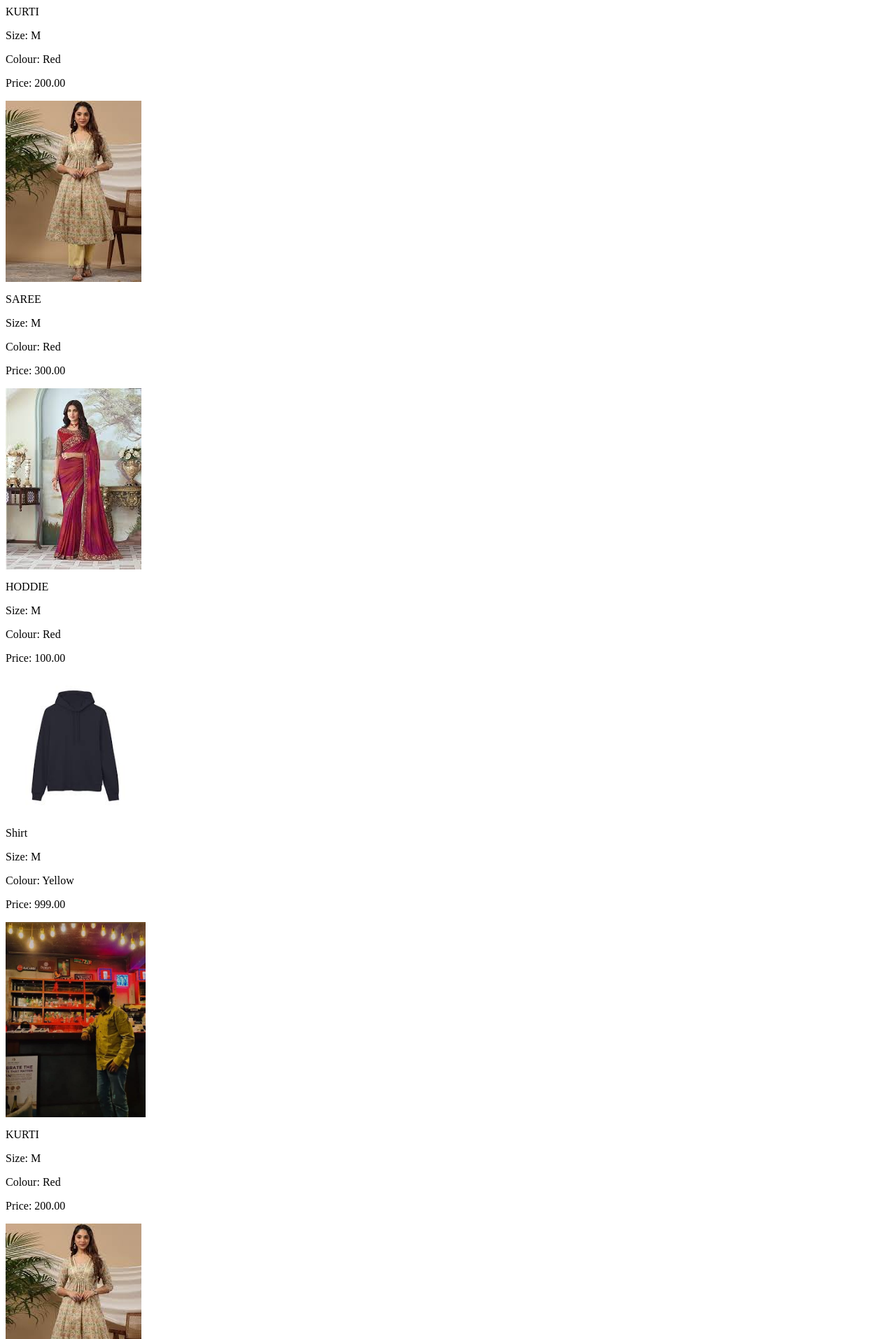
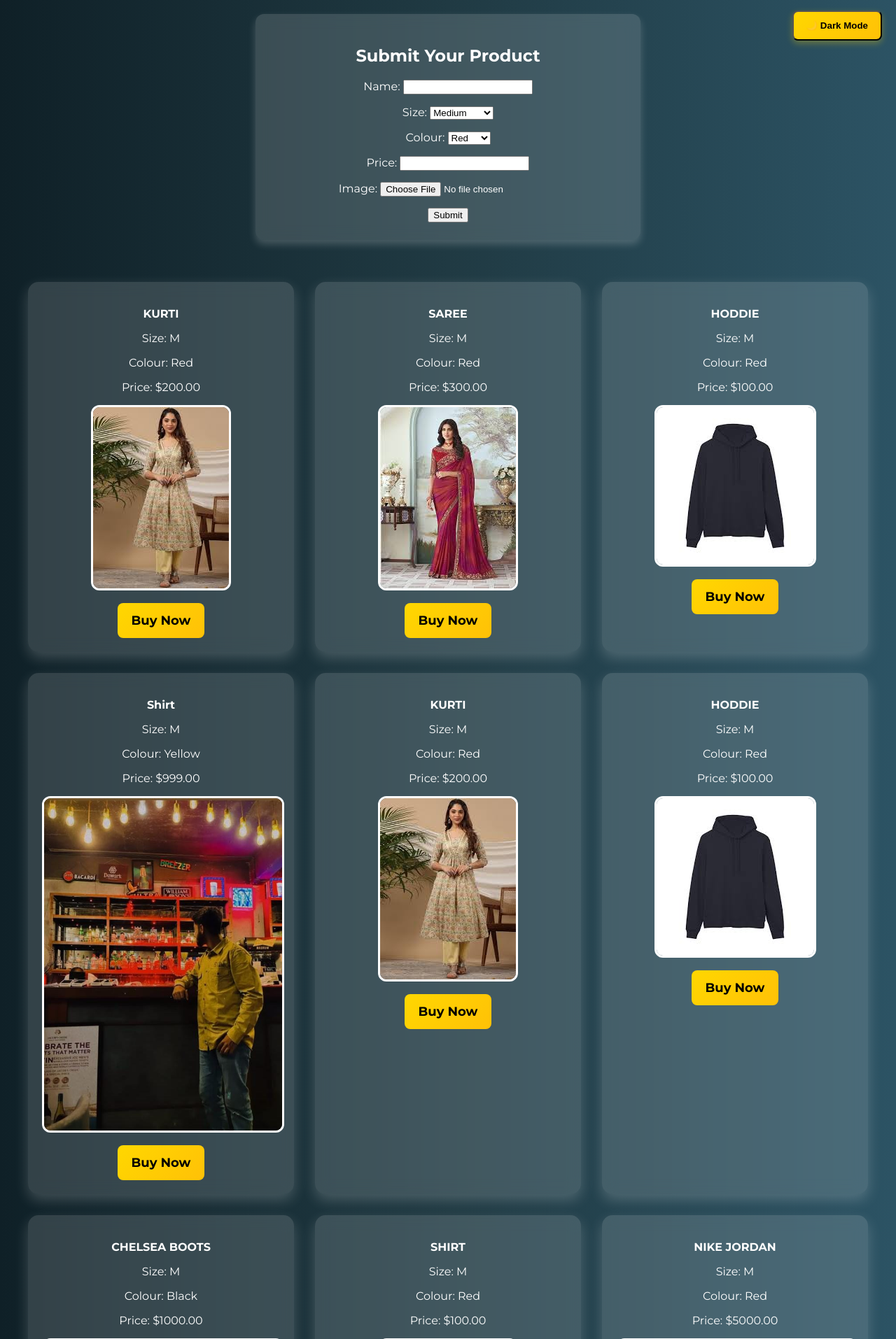
Before and after one commit to milkywayisouruniverse/CRUD-, a Django app: page /clothing/ in a window 1280 px wide. Shown: the top 1914 px of the page at 70% size. Run offline with Django 5.2, Linux system fonts and the light colour scheme; data comes from the database, SQL or seed files in the repository; both versions use the stored data as it was after the commit.

Commit message:
Eeshika's first commit

```diff
--- /dev/null
+++ b/clothing/forms.py
@@ -0,0 +1,7 @@
+from django import forms
+from.models import Product
+
+class ProductForm(forms.ModelForm):
+    class Meta:
+        model = Product
+        fields=['name','size','colour','price','image']
--- a/clothing/templates/clothing/fashion.html
+++ b/clothing/templates/clothing/fashion.html
@@ -1,10 +1,167 @@
-{% for p_i in pro_img %}
+<!DOCTYPE html>
+<html lang="en">
+<head>
+    <meta charset="UTF-8">
+    <meta name="viewport" content="width=device-width, initial-scale=1.0">
+    <title>Luxury Product Gallery</title>
 
-<p>{{ p_i.name }}</p>
-<p>Size: {{ p_i.size }}</p>
-<p>Colour: {{ p_i.colour }}</p>
-<p>Price: {{ p_i.price }}</p>
-<img src="{{ p_i.image.url }}" alt="{{ p_i.name }}" style="max-width: 200px; height: auto;">
+    <style>
+        @import url('https://fonts.googleapis.com/css2?family=Montserrat:wght@300;400;700&display=swap');
 
+        body {
+            font-family: 'Montserrat', sans-serif;
+            background: linear-gradient(to right, #0f2027, #203a43, #2c5364);
+            color: white;
+            margin: 0;
+            padding: 0;
+            display: flex;
+            flex-direction: column;
+            align-items: center;
+            justify-content: center;
+            min-height: 100vh;
+            transition: background 0.5s ease, color 0.5s ease;
+        }
 
-{% endfor %}
+        .dark-mode {
+            background: linear-gradient(to right, #000000, #434343);
+            color: #f8f8f8;
+        }
+
+        .toggle-container {
+            position: fixed;
+            top: 15px;
+            right: 20px;
+            z-index: 10;
+        }
+
+        .toggle-button {
+            padding: 12px 18px;
+            background: linear-gradient(135deg, #FFD700, #FFC107);
+            color: black;
+            font-weight: bold;
+            border-radius: 8px;
+            cursor: pointer;
+            transition: all 0.3s ease;
+            box-shadow: 0 4px 10px rgba(255, 215, 0, 0.3);
+        }
+
+        .toggle-button:hover {
+            background: linear-gradient(135deg, #FFC107, #FF9800);
+            transform: scale(1.08);
+        }
+
+        .form-container {
+            background: rgba(255, 255, 255, 0.15);
+            padding: 25px;
+            border-radius: 12px;
+            box-shadow: 0 6px 12px rgba(255, 255, 255, 0.2);
+            backdrop-filter: blur(10px);
+            margin: 20px;
+            width: 90%;
+            max-width: 500px;
+            text-align: center;
+            animation: fadeIn 1.2s ease-in-out;
+        }
+
+        .product-container {
+            display: grid;
+            grid-template-columns: repeat(auto-fit, minmax(280px, 1fr));
+            gap: 30px;
+            padding: 40px;
+            max-width: 1200px;
+            margin: auto;
+            animation: fadeInUp 1s ease-in-out;
+        }
+
+        .product-card {
+            background: rgba(255, 255, 255, 0.15);
+            border-radius: 15px;
+            padding: 20px;
+            text-align: center;
+            box-shadow: 0 8px 20px rgba(255, 255, 255, 0.2);
+            transition: transform 0.3s ease, box-shadow 0.3s ease;
+            backdrop-filter: blur(10px);
+            overflow: hidden;
+            position: relative;
+        }
+
+        .product-card:hover {
+            transform: translateY(-6px);
+            box-shadow: 0 10px 25px rgba(255, 255, 255, 0.3);
+        }
+
+        .product-card img {
+            max-width: 100%;
+            height: auto;
+            border-radius: 12px;
+            border: 3px solid white;
+            transition: transform 0.3s ease, filter 0.3s ease;
+        }
+
+        .product-card:hover img {
+            transform: scale(1.1);
+            filter: brightness(1.15);
+        }
+
+        .buy-button {
+            display: inline-block;
+            margin-top: 14px;
+            padding: 14px 20px;
+            background: linear-gradient(135deg, #FFD700, #FFC107);
+            color: black;
+            font-weight: bold;
+            text-decoration: none;
+            font-size: 18px;
+            border-radius: 8px;
+            transition: transform 0.3s ease, background 0.3s ease;
+        }
+
+        .buy-button:hover {
+            background: linear-gradient(135deg, #FFC107, #FF9800);
+            transform: scale(1.1);
+        }
+
+    </style>
+</head>
+<body>
+    <div class="toggle-container">
+        <button class="toggle-button" onclick="toggleDarkMode()">🌙 Dark Mode</button>
+    </div>
+
+    <div class="form-container">
+        <h2>Submit Your Product</h2>
+        <form method="POST" enctype="multipart/form-data">
+            {% csrf_token %}
+            {{ form.as_p }}
+            <button type="submit">Submit</button>
+        </form>
+    </div>
+
+    <div class="product-container">
+        {% for p_i in pro_img %}
+        <div class="product-card">
+            <p><strong>{{ p_i.name }}</strong></p>
+            <p>Size: {{ p_i.size }}</p>
+            <p>Colour: {{ p_i.colour }}</p>
+            <p>Price: ${{ p_i.price }}</p>
+            <img src="{{ p_i.image.url }}" alt="{{ p_i.name }}">
+            <br>
+            <a href="#" class="buy-button" onclick="buyNow(event, '{{ p_i.name }}')">Buy Now</a>
+        </div>
+        {% endfor %}
+    </div>
+
+    <script>
+        function toggleDarkMode() {
+            document.body.classList.toggle('dark-mode');
+            const button = document.querySelector('.toggle-button');
+            button.textContent = document.body.classList.contains('dark-mode') ? '☀️ Light Mode' : '🌙 Dark Mode';
+        }
+
+        function buyNow(event, productName) {
+            event.preventDefault();
+            alert(`🎉 You have selected: ${productName}`);
+        }
+    </script>
+</body>
+</html>
--- a/clothing/views.py
+++ b/clothing/views.py
@@ -1,7 +1,16 @@
 from django.shortcuts import render
 from clothing.models import Product
+from .forms import ProductForm
 
 # Create your views here.
 def clothing(request):
-    pro_img = Product.objects.all
-    return render(request, 'clothing/fashion.html',{'pro_img': pro_img})
+    form = ProductForm()
+    pro_img = Product.objects.all()
+
+    if request.method == "POST":
+        form = ProductForm(request.POST, request.FILES)
+        if form.is_valid():
+            form.save()
+            form = ProductForm()  # reset form after saving
+
+    return render(request, 'clothing/fashion.html',{'pro_img': pro_img,'form':form})
```
Also changed, not shown: db.sqlite3, media/product_img/20241121_102218_2.jpg (added), media/product_img/Chelsea_Boots.jpg (added), media/product_img/NIKE_JORDAN_SHOES.jpg (added), media/product_img/adidas-x-gucci-ophidia-shoulder-bag-black.jpg (added), media/product_img/hoodie_aQ2lmVT.jpg (added), media/product_img/kurti_P2ft5NP.jpg (added), media/product_img/saree_4Qu0X9q.jpg (added), media/product_img/saree_DGMmrDt.jpg (added), media/product_img/saree_VUAVm61.jpg (added), media/product_img/shirt.jpg (added).
